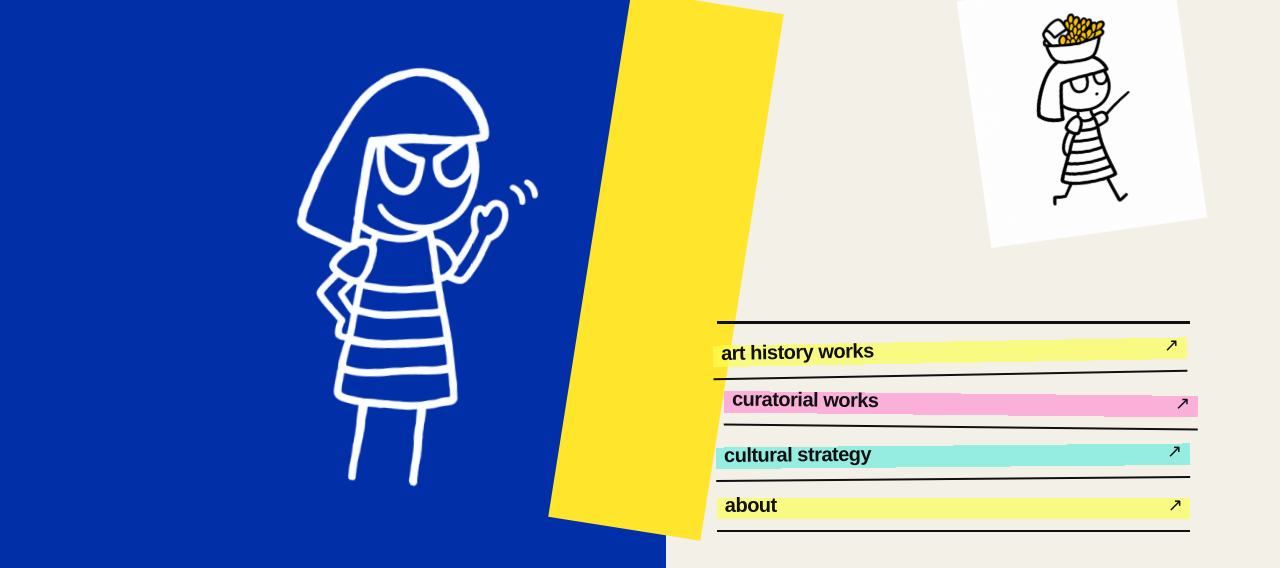
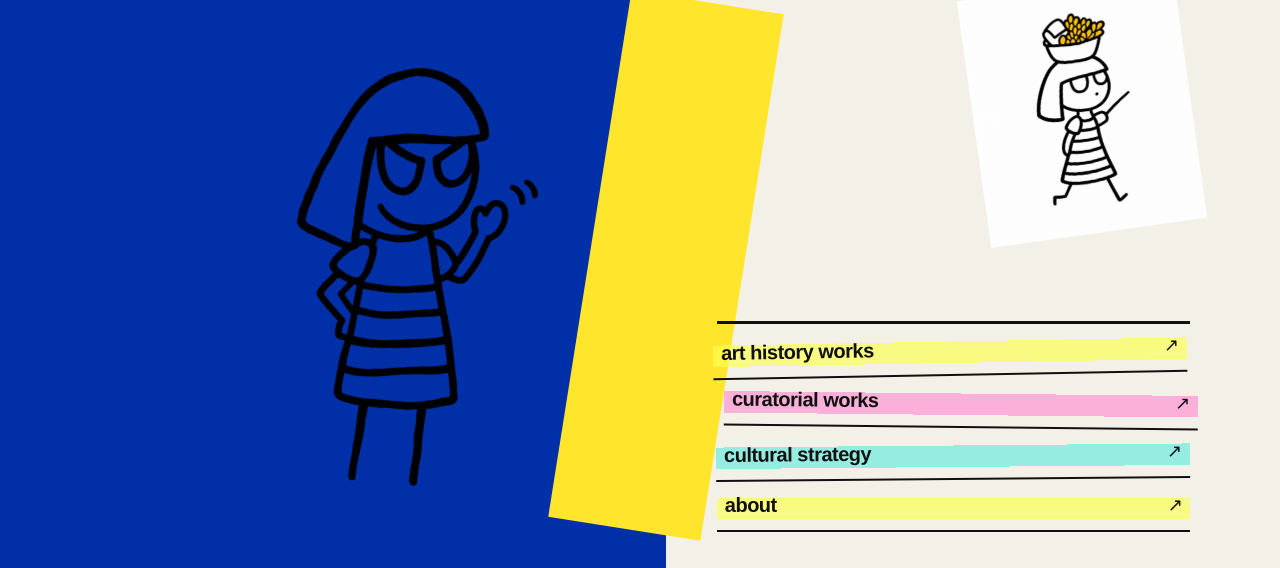
Before and after one commit to invierna4/kattwang.de, a plain HTML site: page index.html in a window 1280 px wide. Shown: the part 112-680 px from the top of the page. Drawn offline with Linux system fonts and the light colour scheme.

Commit message:
Restore black lines in blue window character

```diff
--- a/index.html
+++ b/index.html
@@ -57,7 +57,7 @@ body{-webkit-user-select:none;user-select:none}img{-webkit-user-drag:none;user-d
 .hero .poster{border:0;box-shadow:none;background:transparent;overflow:visible;transition:none}
 .hero .poster:hover{transform:none}
 .hero .poster-main{left:17%;top:12%;width:30%;height:69%;transform:rotate(3deg);background:transparent}
-.hero .poster-main img{width:100%;height:100%;animation:none;filter:invert(1)}
+.hero .poster-main img{width:100%;height:100%;animation:none;filter:none}
 .hero .poster-yellow{left:auto;right:7%;top:13%;width:17%;height:34%;transform:rotate(-8deg);background:transparent;mix-blend-mode:normal}
 .hero .poster-yellow img{width:100%;height:100%;mix-blend-mode:normal}
 .hero-name{left:4%;top:auto;bottom:25px;width:auto;color:#fff;font-size:clamp(23px,2.5vw,30px);line-height:1.03;letter-spacing:-.045em}
```
